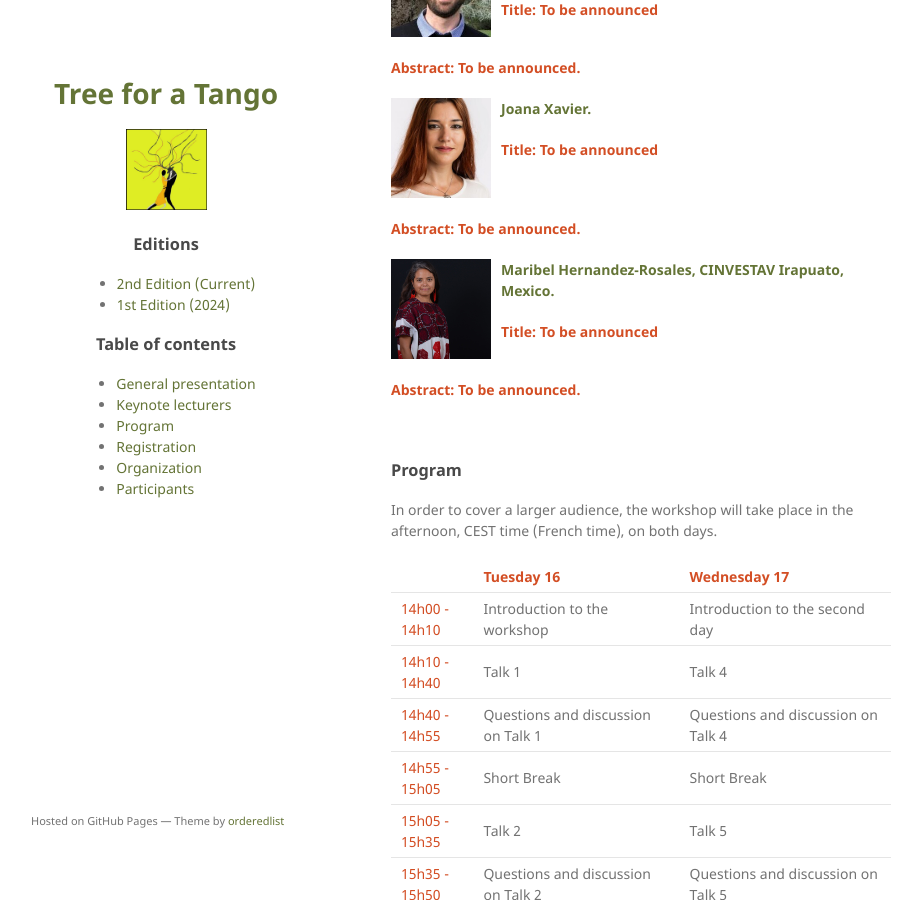
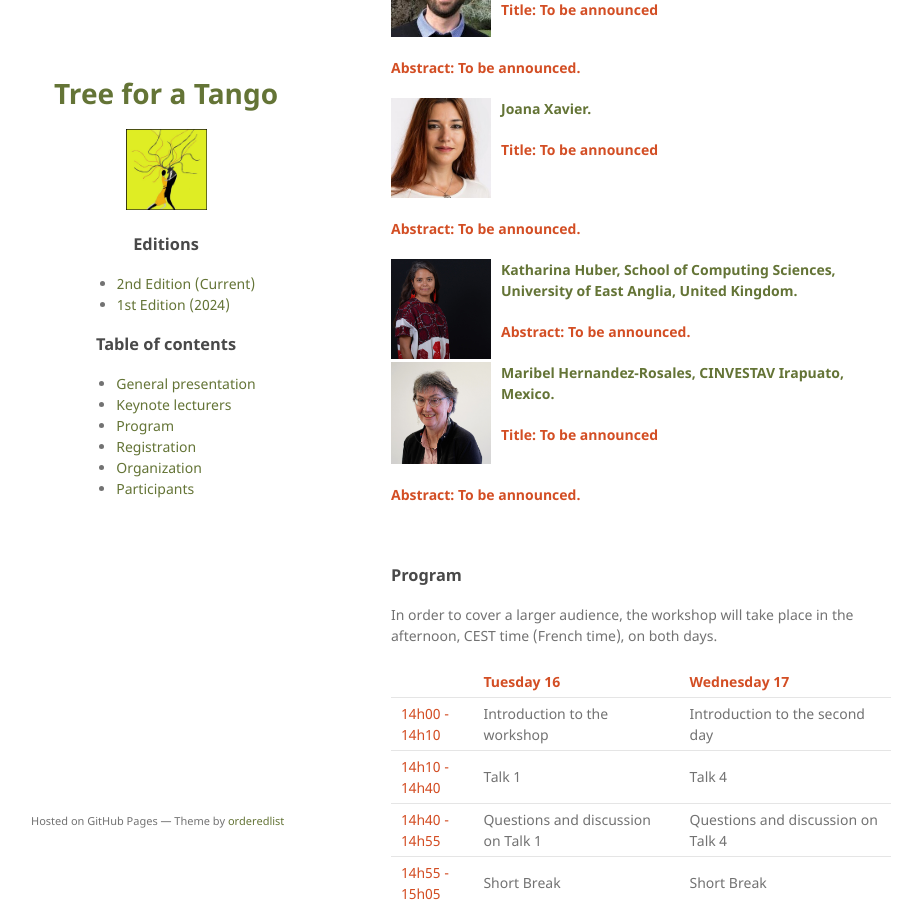
Before and after one commit to bioinf-isel/bioinf-isel.github.io, a Jekyll site: the page built from tree-for-a-tango/index.md, in a window 1280 px wide and 900 px high, scrolled down 625 px. Shown: the whole window, without its empty margins (179-1101 px from the left). Built offline with Jekyll 4.4.1, drawn with Linux system fonts in a browser that asks for light colours; the repository's description, which GitHub fills in, is left out.

Commit message:
Add Katharina Speaker

```diff
--- a/tree-for-a-tango/index.md
+++ b/tree-for-a-tango/index.md
@@ -44,6 +44,14 @@ This workshop, will be on phylogeny and cophylogeny in general, mathematical mod
 **<span style="color:#D34E24">Abstract: To be announced.</span>**
 
 <img  title="a title" alt="Alt text" src="/assets/img/MaribelHernandez.jpg" width="20%" height="20%" style="float: left;  padding-right: 10px; " />
+
+**<span style="color:#647436">Katharina Huber, School of Computing Sciences, University of East Anglia, United Kingdom.</span>**
+
+**<span style="color:#D34E24">Abstract: To be announced.</span>**
+
+<img  title="a title" alt="Alt text" src="/assets/img/kathi.jpeg" width="20%" height="20%" style="float: left;  padding-right: 10px; " />
+
+
 
 **<span style="color:#647436">Maribel Hernandez-Rosales, CINVESTAV Irapuato, Mexico.</span>**
 
```
Also changed, not shown: assets/img/kathi.jpeg (added).
